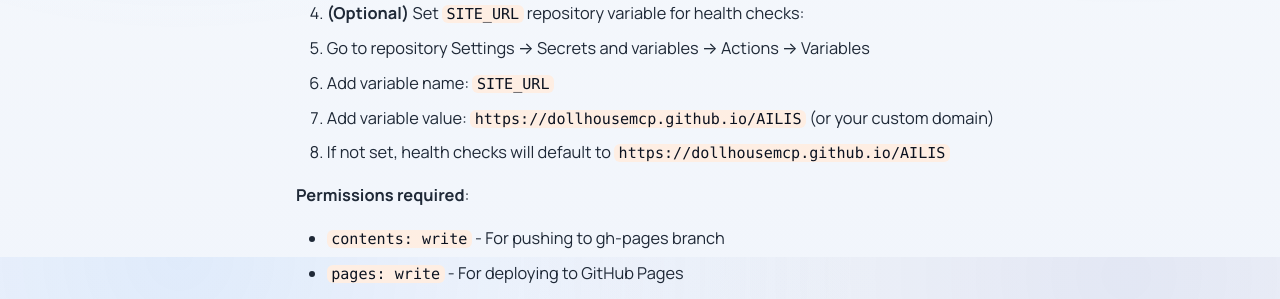
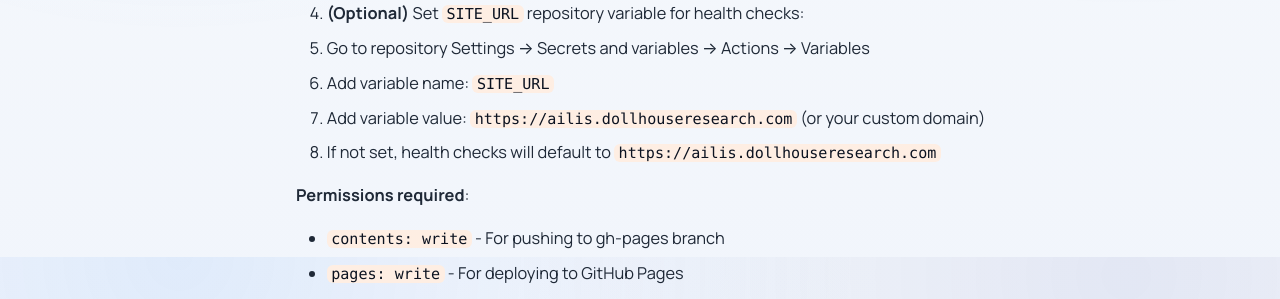
Before and after one commit to DollhouseMCP/AILIS, an MkDocs documentation site: the page built from docs/website-workflows.md, in a window 1280 px wide and 900 px high, scrolled down 6793 px. Shown: the part 150-449 px from the top of the window. Built offline with MkDocs 1.6.1 and Material for MkDocs 9.7.7, drawn with Linux system fonts in a browser that asks for light colours; comment, search, counter and statistics services are not loaded; part of the change alters nothing that is shown.

Commit message:
Point health-check fallback and docs at the custom domain
Follow-up from review: website-health-check.yml fell back to the old
github.io URL when the SITE_URL repo variable is unset, so the daily
health check was scanning the wrong domain. Docs example updated to
match.

Co-Authored-By: Claude Fable 5 <noreply@anthropic.com>
Claude-Session: https://claude.ai/code/session_018y4M47JPR3dawoDUpCTbtd

```diff
--- a/docs/website-workflows.md
+++ b/docs/website-workflows.md
@@ -249,8 +249,8 @@ The site is deployed to GitHub Pages automatically when changes are pushed to `m
 4. **(Optional)** Set `SITE_URL` repository variable for health checks:
    - Go to repository Settings → Secrets and variables → Actions → Variables
    - Add variable name: `SITE_URL`
-   - Add variable value: `https://dollhousemcp.github.io/AILIS` (or your custom domain)
-   - If not set, health checks will default to `https://dollhousemcp.github.io/AILIS`
+   - Add variable value: `https://ailis.dollhouseresearch.com` (or your custom domain)
+   - If not set, health checks will default to `https://ailis.dollhouseresearch.com`
 
 **Permissions required**:
 
```
Also changed, not shown: 1 other file.
